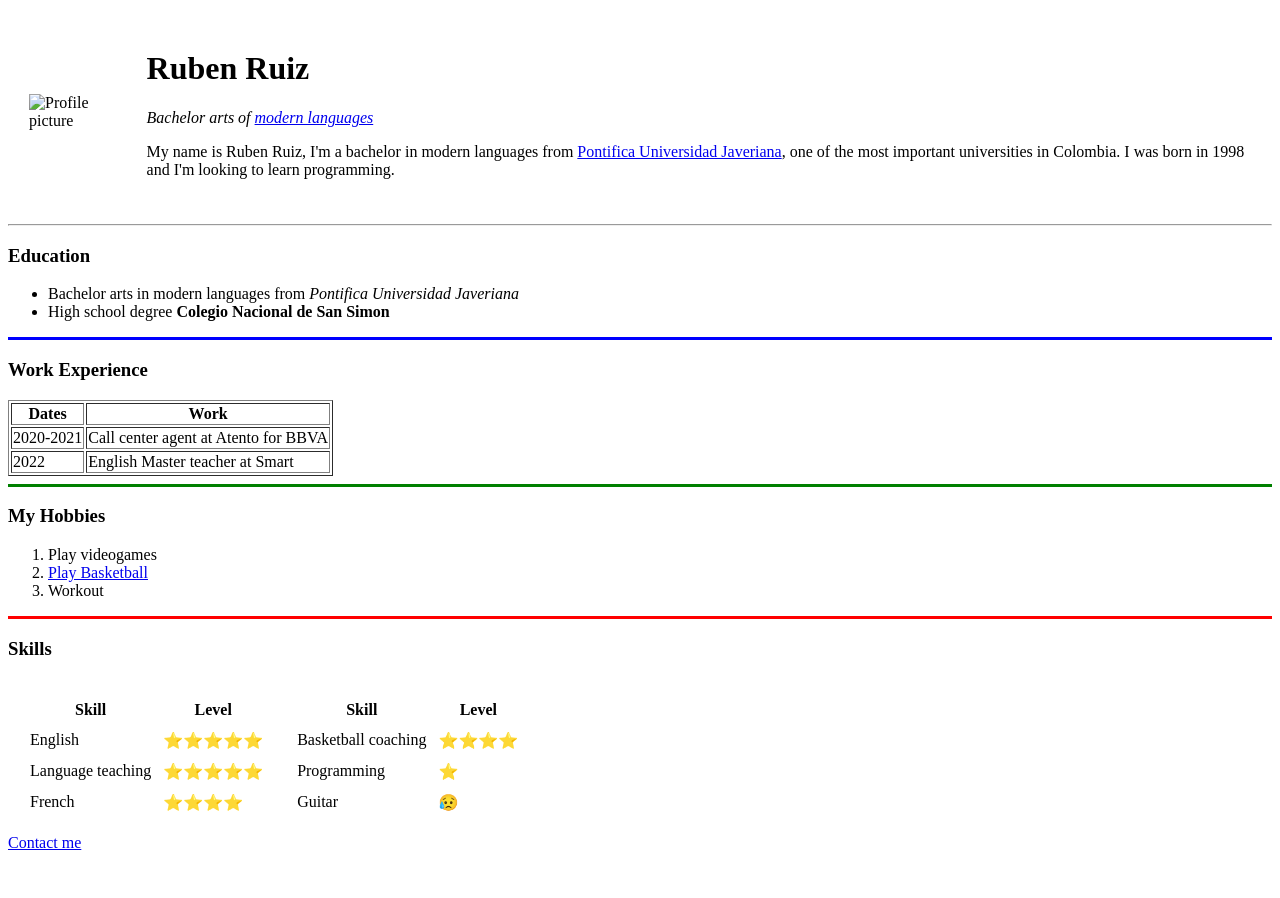
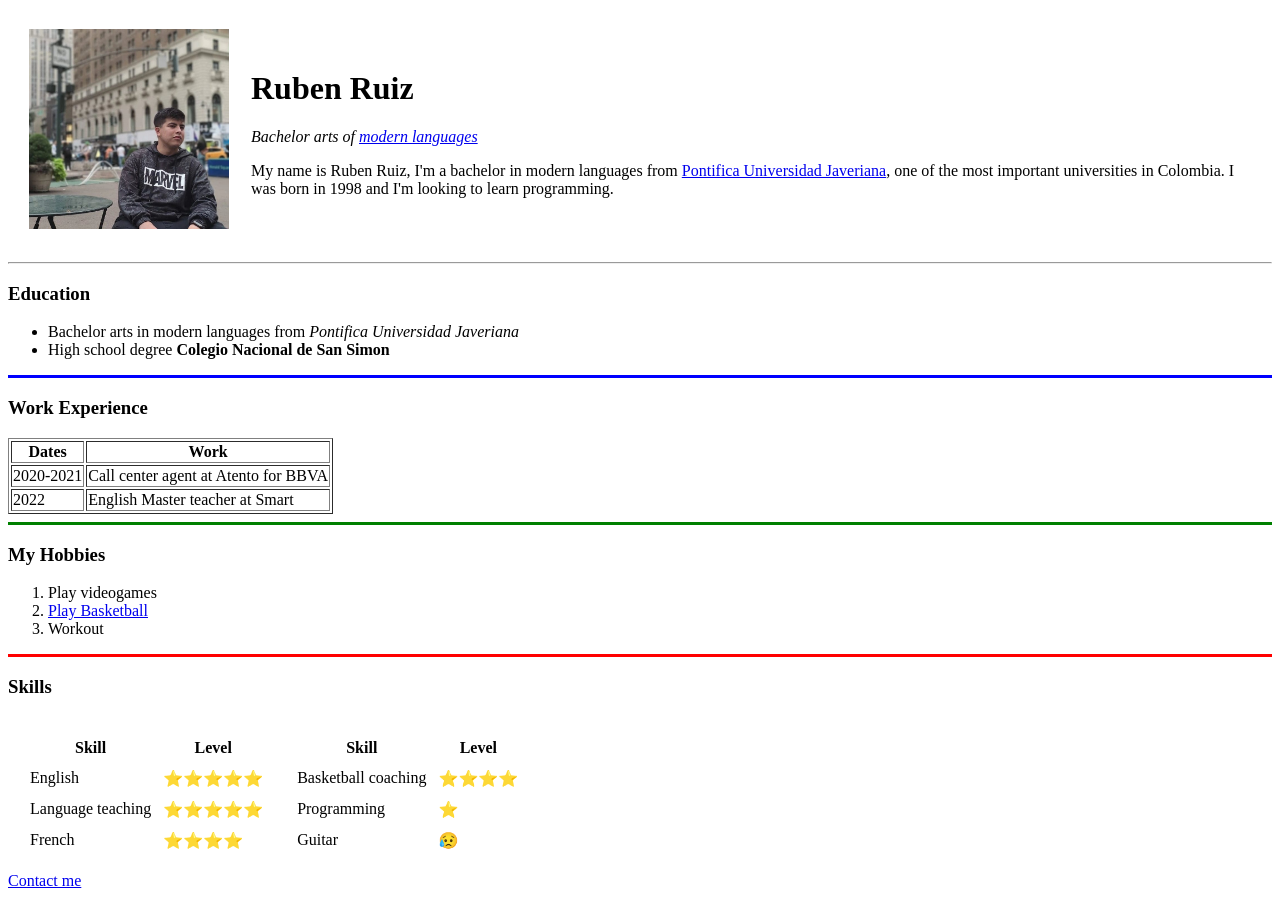
Before and after one commit to rudaruiz8/CV, a plain HTML site: page index.html in a window 1280 px wide. Before the commit the page ends 860 px from the top, so only its background shows below. Drawn offline with Linux system fonts and the light colour scheme.

Commit message:
Update index.html

```diff
--- a/index.html
+++ b/index.html
@@ -9,7 +9,7 @@
 <body>
   <table cellspacing="20">
     <tr>
-      <td> <img src="RubenRuizPhotoo" height="200" width="200" alt="Profile picture"></td>
+      <td> <img src="RubenRuizPhotoo.jpg" height="200" width="200" alt="Profile picture"></td>
       <td>
         <h1>Ruben Ruiz</h1>
         <p><em>Bachelor arts of <a href="https://en.wikipedia.org/wiki/Modern_language">modern languages</a></em></p>
```
